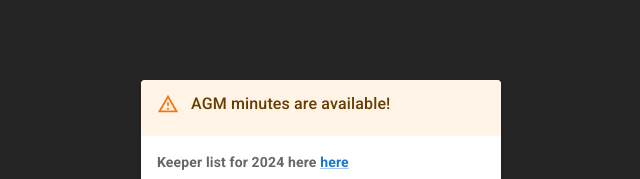
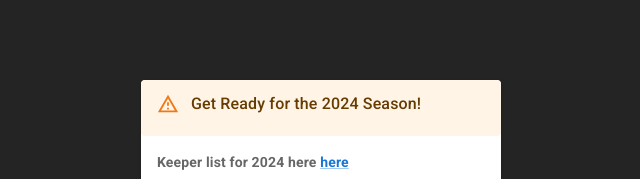
Before and after one commit to alistairwilliamtaylor/fantasy-dashboard, a React (Vite) app: page / in a window 1280 px wide. Shown: the top 179 px of the page, without its empty margins (319-959 px from the left). Built offline with nearby package versions, Linux system fonts and the light colour scheme.

Commit message:
Update CurrentInfo.jsx

```diff
--- a/src/CurrentInfo.jsx
+++ b/src/CurrentInfo.jsx
@@ -12,7 +12,7 @@ const CurrentInfo = () => (
   <Box sx={{ mb: 5 }}>
     <Card sx={{ width: 360 }}>
       <Alert severity="warning">
-        <AlertTitle>AGM minutes are available!</AlertTitle>
+        <AlertTitle>Get Ready for the 2024 Season!</AlertTitle>
       </Alert>
       <CardContent>
         <Typography gutterBottom variant="body2" color="text.secondary">
```
